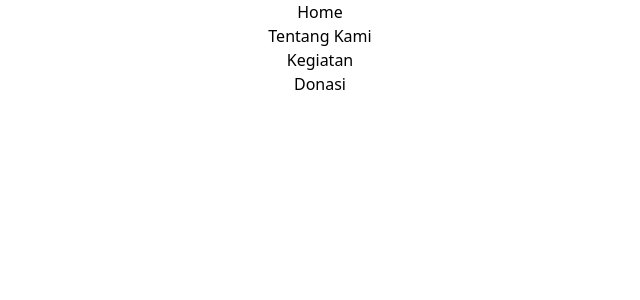
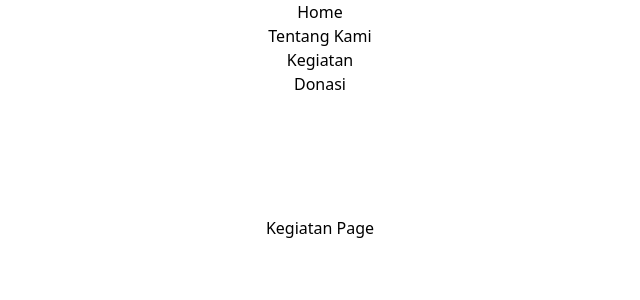
Before and after one commit to The-Foundation-Tech/frontend-tthefoundation-web-blog, a React (Create React App) app: page /kegiatan in a window 1280 px wide. Shown: the top 300 px of the page, without its empty margins (320-960 px from the left). Built offline with nearby package versions, Linux system fonts and the light colour scheme.

Commit message:
Menambahkan Page Components

```diff
--- a/src/App.js
+++ b/src/App.js
@@ -2,6 +2,9 @@ import logo from './logo.svg';
 import './App.css';
 import { Link, Route, Routes } from 'react-router-dom';
 import Home from './Components/Home';
+import Tentang from './Components/Tentang';
+import Kegiatan from './Components/Kegiatan';
+import Donasi from './Components/Donasi';
 
 function App() {
   return (
@@ -22,9 +25,17 @@ function App() {
           </li>
         </ul>
       </nav>
+      <br />
+      <br />
+      <br />
+      <br />
+      <br />
 
       <Routes>
         <Route path="/" element={<Home />} />
+        <Route path="/tentang" element={<Tentang />} />
+        <Route path="/kegiatan" element={<Kegiatan />} />
+        <Route path="/donasi" element={<Donasi />} />
       </Routes>
     </div>
   );
--- /dev/null
+++ b/src/Components/Donasi.js
@@ -0,0 +1,3 @@
+export default function Donasi() {
+  return <h1>Donasi Page</h1>;
+}
--- /dev/null
+++ b/src/Components/Kegiatan.js
@@ -0,0 +1,3 @@
+export default function Kegiatan() {
+  return <h1>Kegiatan Page</h1>;
+}
--- /dev/null
+++ b/src/Components/Tentang.js
@@ -0,0 +1,3 @@
+export default function Tentang() {
+  return <h1>Tentang Page</h1>;
+}
```
